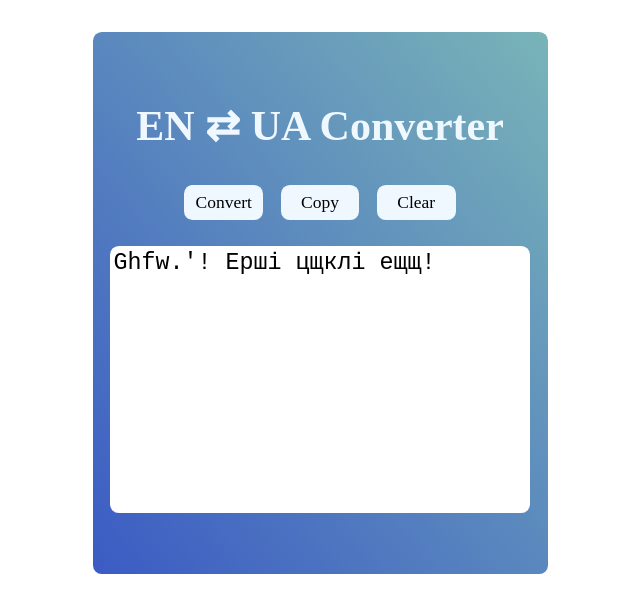
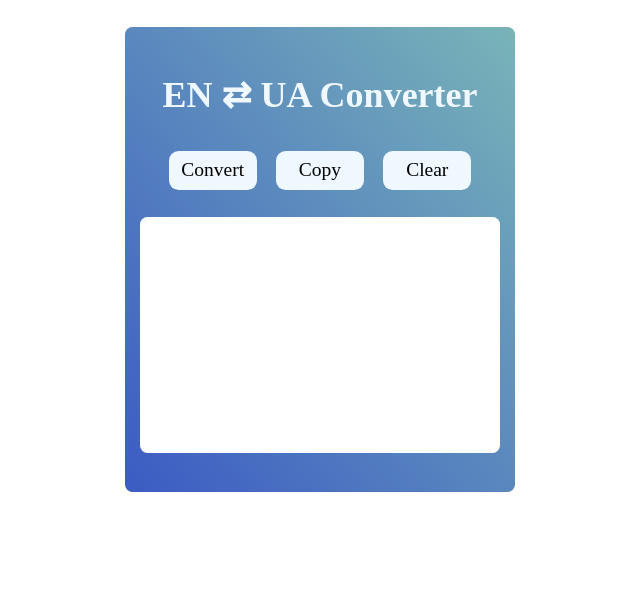
Before and after one commit to taoriyll/layout-converter, a browser extension: page index.html in a window 1280 px wide. Shown: the whole page, without its empty margins (320-960 px from the left). Drawn offline with Linux system fonts and the light colour scheme.

```diff
--- a/index.html
+++ b/index.html
@@ -15,7 +15,7 @@
         <button class="b-convert">Convert</button>
         <button class="b-copy">Copy</button>
         <button class="b-clear">Clear</button>
-        <textarea name="" id="text" cols="30" rows="10">Ghfw.'! Ерші цщклі ещщ!</textarea>
+        <textarea name="" id="text" cols="30" rows="10"></textarea>
         <div class="out"></div>
         <p class="hint">Coppied to clipboard!</p>
     </div>
--- a/style.css
+++ b/style.css
@@ -3,7 +3,7 @@
   flex-wrap: wrap;
   justify-content: center;
   align-content: center;
-  zoom: 175%;
+  zoom: 150%;
   font-family: inherit;
 }
 
@@ -27,10 +27,13 @@
 }
 
 h2 {
+  width: 100%;
+  text-align: center;
   margin: 10px auto;
 }
 
 button {
+  zoom: 130%;
   margin: 10px 5px;
   display: inline-block;
   border-radius: 5px;
```
Also changed, not shown: manifest.json, 1 other file.
